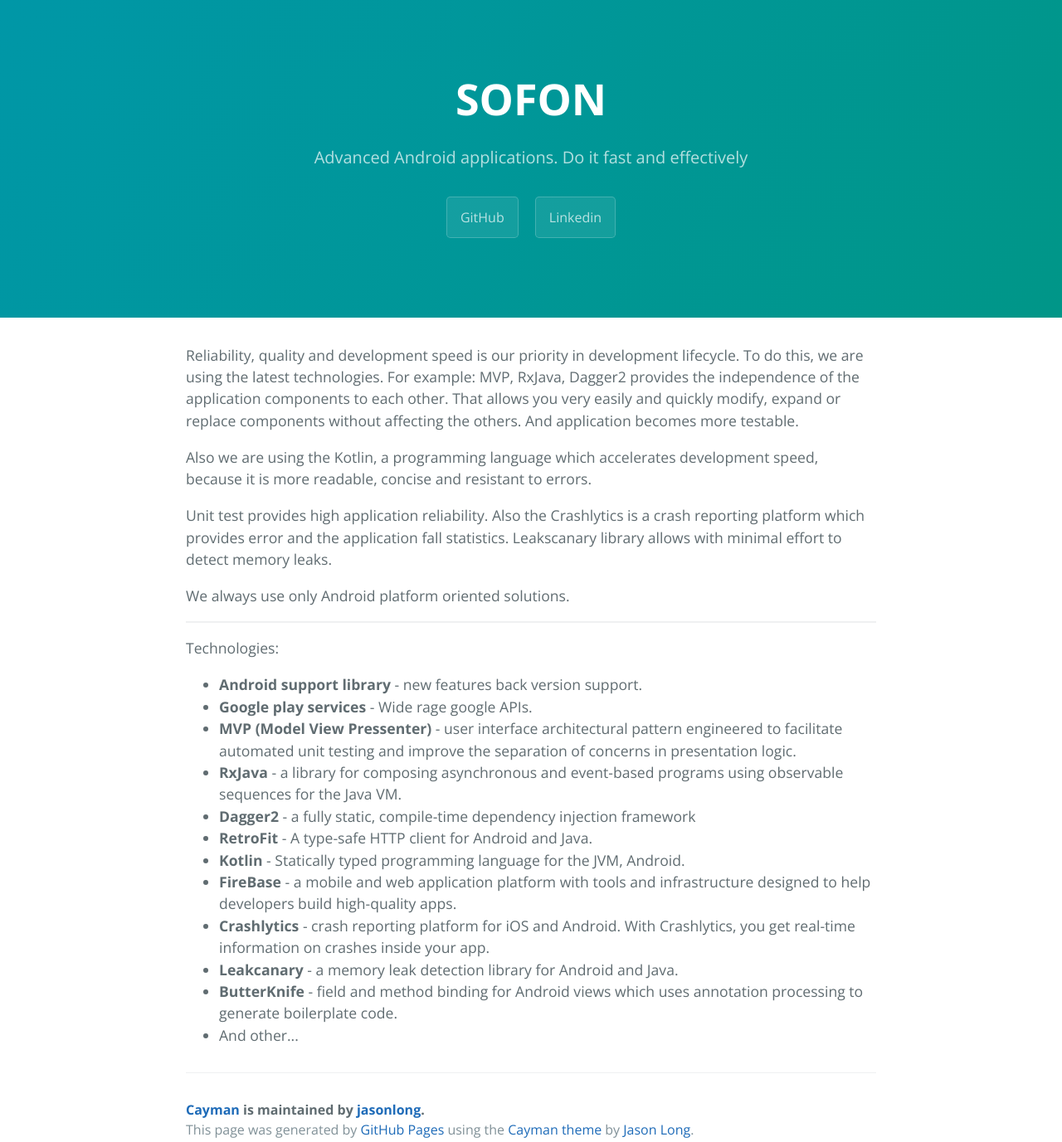
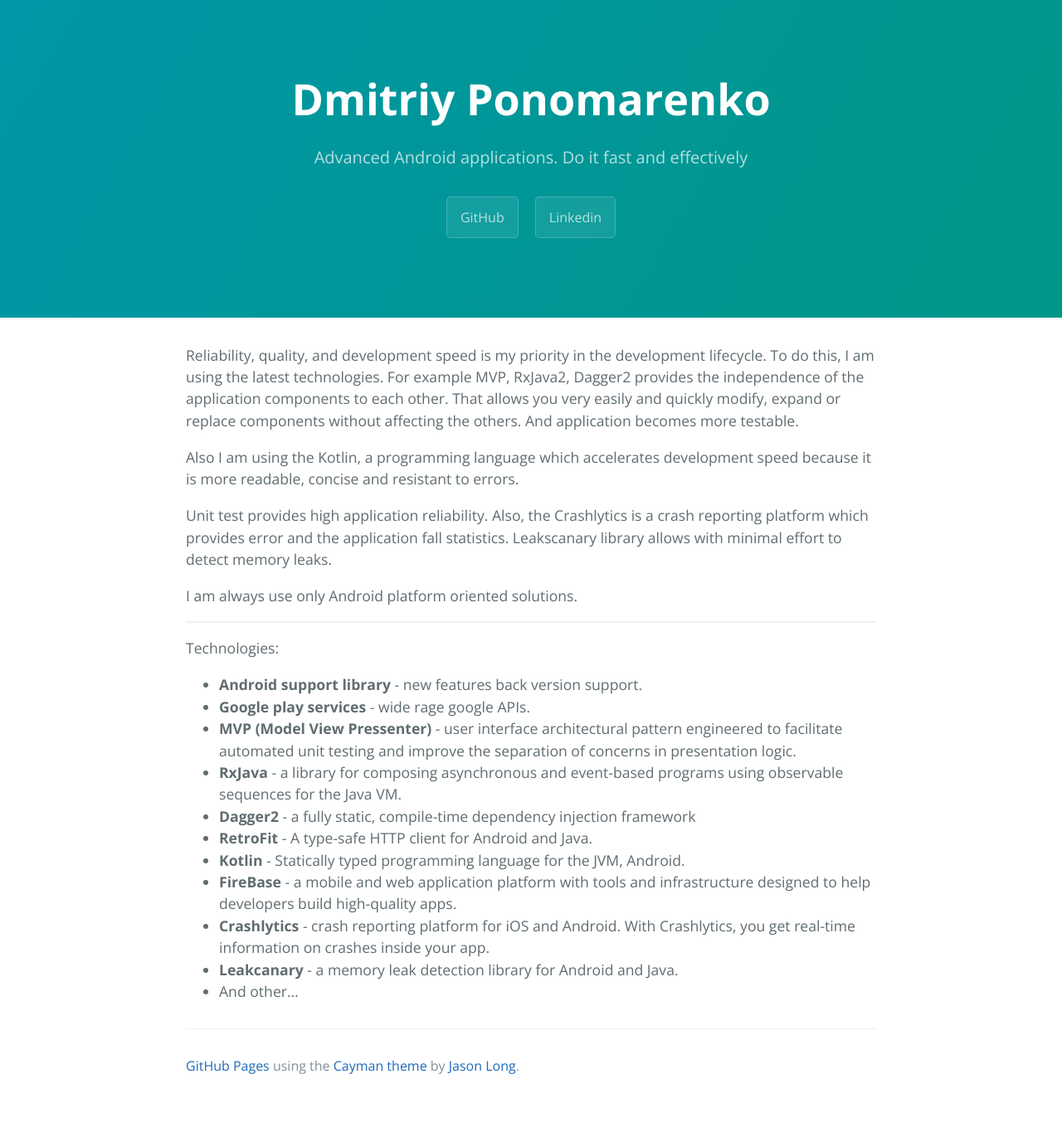
Before and after one commit to Dimowner/dimowner.github.io, a website: page index.html in a window 1280 px wide. Shown: the whole page at 83% size. After the commit the page ends 1329 px from the top, so only its background shows below. Drawn offline with nearby package versions, Linux system fonts and the light colour scheme.

Commit message:
Small update

```diff
--- a/index.html
+++ b/index.html
@@ -2,7 +2,7 @@
 <html lang="en-us">
   <head>
     <meta charset="UTF-8">
-    <title>Sofon</title>
+    <title>Dmitriy Ponomarenko</title>
     <meta name="viewport" content="width=device-width, initial-scale=1">
     <meta name="theme-color" content="#157878">
     <link rel="stylesheet" href="css/normalize.css">
@@ -11,7 +11,7 @@
   </head>
   <body>
     <section class="page-header">
-      <h1 class="project-name">SOFON</h1>
+      <h1 class="project-name">Dmitriy Ponomarenko</h1>
       <h2 class="project-tagline">Advanced Android applications. Do it fast and effectively</h2>
 	  <!--<a href="http://contact.sofon.com.ua" class="btn">Contacts</a>
 	  <a href="http://articles.sofon.com.ua" class="btn">Articles</a> -->
@@ -21,10 +21,10 @@
 
     <section class="main-content">
 
-	<p>Reliability, quality and development speed is our priority in development lifecycle. To do this, we are using the latest technologies. For example: MVP, RxJava, Dagger2 provides the independence of the application components to each other. That allows you very easily and quickly modify, expand or replace components without affecting the others. And application becomes more testable.</p>
-	<p>Also we are using the Kotlin, a programming language which accelerates development speed, because it is more readable, concise and resistant to errors.</p>
-	<p>Unit test provides high application reliability. Also the Crashlytics is a crash reporting platform which provides error and the application fall statistics. Leakscanary library allows with minimal effort to detect memory leaks.</p>
-	<p>We always use only Android platform oriented solutions.</p>
+	<p>Reliability, quality, and development speed is my priority in the development lifecycle. To do this, I am using the latest technologies. For example MVP, RxJava2, Dagger2 provides the independence of the application components to each other. That allows you very easily and quickly modify, expand or replace components without affecting the others. And application becomes more testable.</p>
+	<p>Also I am using the Kotlin, a programming language which accelerates development speed because it is more readable, concise and resistant to errors.</p>
+	<p>Unit test provides high application reliability. Also, the Crashlytics is a crash reporting platform which provides error and the application fall statistics. Leakscanary library allows with minimal effort to detect memory leaks.</p>
+	<p>I am always use only Android platform oriented solutions.</p>
 
 	<hr>
 
@@ -32,7 +32,7 @@
 
 	<ul class="task-list">
 	<li><strong>Android support library</strong> - new features back version support.</li>
-	<li><strong>Google play services</strong> - Wide rage google APIs.</li>
+	<li><strong>Google play services</strong> - wide rage google APIs.</li>
 	<li><strong>MVP (Model View Pressenter)</strong> - user interface architectural pattern engineered to facilitate automated unit testing and improve the separation of concerns in presentation logic.</li>
 	<li><strong>RxJava</strong> - a library for composing asynchronous and event-based programs using observable sequences for the Java VM.</li>
 	<li><strong>Dagger2</strong> - a fully static, compile-time dependency injection framework</li>
@@ -41,7 +41,6 @@
 	<li><strong>FireBase</strong> - a mobile and web application platform with tools and infrastructure designed to help developers build high-quality apps.</li>
 	<li><strong>Crashlytics</strong> - crash reporting platform for iOS and Android. With Crashlytics, you get real-time information on crashes inside your app.</li>
 	<li><strong>Leakcanary</strong> - a memory leak detection library for Android and Java.</li>
-	<li><strong>ButterKnife</strong> - field and method binding for Android views which uses annotation processing to generate boilerplate code.</li>
 	<li>And other...</li>
 	</ul>
 
@@ -325,12 +324,15 @@
       <p><a href="https://camo.githubusercontent.com/afe46418285497605cf4f6376b75f8c818658fb1/687474703a2f2f706c6163656b697474656e2e636f6d2f672f313230302f3830302f" target="_blank"><img src="https://camo.githubusercontent.com/afe46418285497605cf4f6376b75f8c818658fb1/687474703a2f2f706c6163656b697474656e2e636f6d2f672f313230302f3830302f" alt="" data-canonical-src="https://placekitten.com/g/1200/800/" style="max-width:100%;"></a></p>
 
       <pre><code>This is the final element on the page and there should be no margin below this.</code></pre>
--->
+
       <footer class="site-footer">
         <span class="site-footer-owner"><a href="https://github.com/jasonlong/cayman-theme">Cayman</a> is maintained by <a href="https://github.com/jasonlong">jasonlong</a>.</span>
         <span class="site-footer-credits">This page was generated by <a href="https://pages.github.com">GitHub Pages</a> using the <a href="https://github.com/jasonlong/cayman-theme">Cayman theme</a> by <a href="https://twitter.com/jasonlong">Jason Long</a>.</span>
       </footer>
-
+-->
+	<footer class="site-footer">
+        	<span class="site-footer-credits"><a href="https://pages.github.com">GitHub Pages</a> using the <a href="https://github.com/jasonlong/cayman-theme">Cayman theme</a> by <a href="https://twitter.com/jasonlong">Jason Long</a>.</span>
+        </footer>
     </section>
 
   </body>
```
